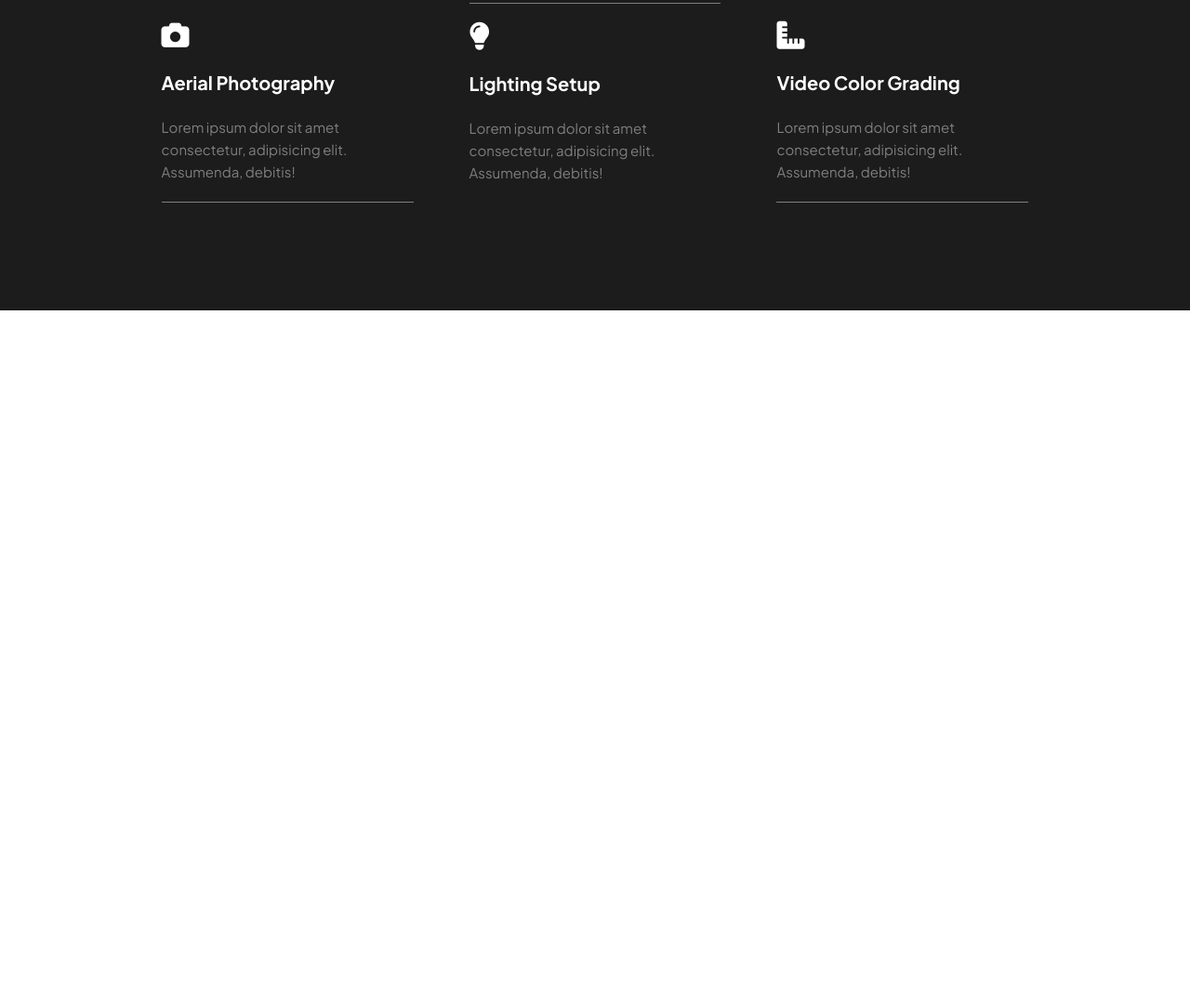
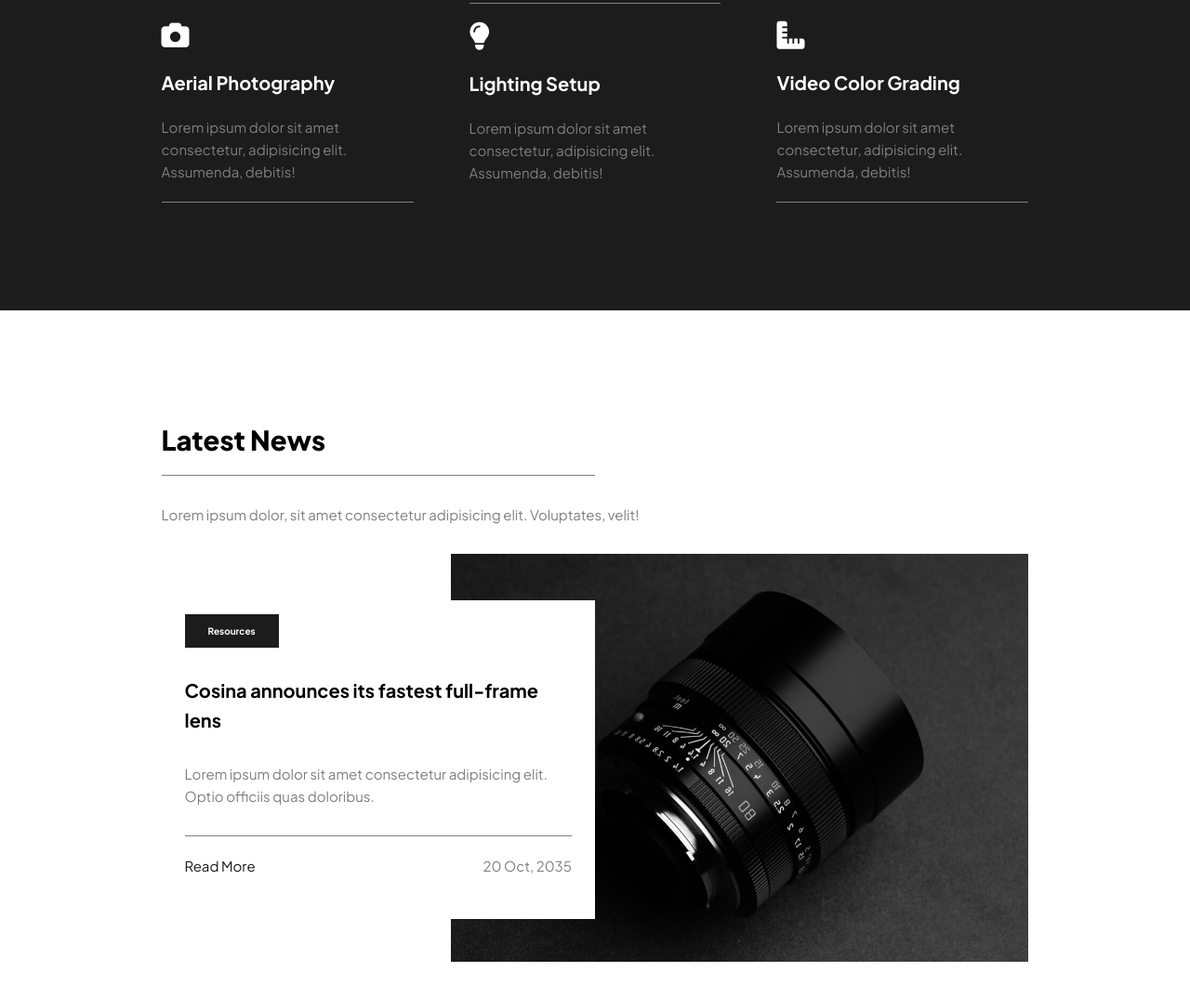
Before and after one commit to Phazerous/phoxul-website, a plain HTML site: page index.html in a window 1280 px wide. Shown: the part 2073-3147 px from the top of the page at 93% size. Before the commit the page ends 2407 px from the top, so only its background shows below. Drawn offline with Linux system fonts and the light colour scheme.

Commit message:
Step 4 Latest News

```diff
--- a/assets/styles/style.css
+++ b/assets/styles/style.css
@@ -375,3 +375,107 @@ body {
 .service__card:nth-child(2n) {
   border-bottom: 1px solid var(--color-quaternary);
 }
+
+.news {
+  display: flex;
+  flex-direction: column;
+  row-gap: 3rem;
+}
+
+.news__title {
+  position: relative;
+
+  padding-bottom: var(--padding-st-m-v);
+}
+
+.news__title::after {
+  position: absolute;
+
+  content: '';
+  width: 50%;
+  height: 1px;
+  background-color: var(--color-quaternary);
+
+  bottom: 0;
+  left: 0;
+}
+
+.news__article {
+  display: grid;
+  grid-template-columns: repeat(6, 1fr);
+  align-items: center;
+}
+
+.news__content {
+  grid-column: 1 / 4;
+  grid-row: 1 / 2;
+
+  padding: var(--padding-st-m-v) var(--padding-st-m-h);
+
+  display: grid;
+  row-gap: 3rem;
+  background-color: var(--color-primary);
+  z-index: 1;
+}
+
+.news__image {
+  grid-column: 3 / -1;
+  grid-row: 1 / 2;
+}
+
+.news__image img {
+  width: 100%;
+  height: 100%;
+  object-fit: cover;
+}
+
+.news__content--subtitle {
+  background-color: var(--color-secondary);
+  color: var(--color-primary);
+  justify-self: start;
+  padding: var(--padding-st-s-v) var(--padding-st-m-h);
+  font-size: var(--font-size-st-s);
+}
+
+.news__content--title {
+  font-size: var(--font-size-st-m);
+}
+
+.news__content > div {
+  padding: var(--padding-st-l-v) 0;
+  border-top: 1px solid var(--color-quaternary);
+
+  display: flex;
+  justify-content: space-between;
+}
+
+.news__content--more {
+  font-size: var(--font-size-st-sc);
+  color: var(--color-secondary);
+
+  padding-bottom: var(--padding-st-s-v);
+  position: relative;
+}
+
+.news__content--more::after {
+  position: absolute;
+  left: 0;
+  bottom: 0;
+
+  content: '';
+  width: 100%;
+  height: 1px;
+
+  transform: scale(0);
+  transform-origin: right;
+
+  background-color: var(--color-quaternary);
+  transition: transform 0.6s ease-in-out;
+}
+
+.news__content--more:hover::after {
+  transform: scale(1);
+  transform-origin: left;
+
+  transition: transform 0.6s ease-in-out;
+}
--- a/index.html
+++ b/index.html
@@ -204,6 +204,44 @@
           </div>
         </div>
       </section>
+
+      <section class="news section__overall section__padding">
+        <h2 class="news__title section__title">Latest News</h2>
+        <p class="news__para section__para">
+          Lorem ipsum dolor, sit amet consectetur adipisicing elit. Voluptates,
+          velit!
+        </p>
+
+        <div class="news__article">
+          <div class="news__content">
+            <h6 class="news__content--subtitle">Resources</h6>
+
+            <h3 class="news__content--title">
+              Cosina announces its fastest full-frame lens
+            </h3>
+
+            <p class="new__content--para section__para">
+              Lorem ipsum dolor sit amet consectetur adipisicing elit. Optio
+              officiis quas doloribus.
+            </p>
+
+            <div>
+              <a
+                href="#"
+                class="news__content--more"
+                >Read More</a
+              >
+              <p class="news__content--date section__para">20 Oct, 2035</p>
+            </div>
+          </div>
+
+          <figure class="news__image">
+            <img
+              src="./assets/images/news-img.jpeg"
+              alt="News" />
+          </figure>
+        </div>
+      </section>
     </main>
   </body>
 </html>
```
